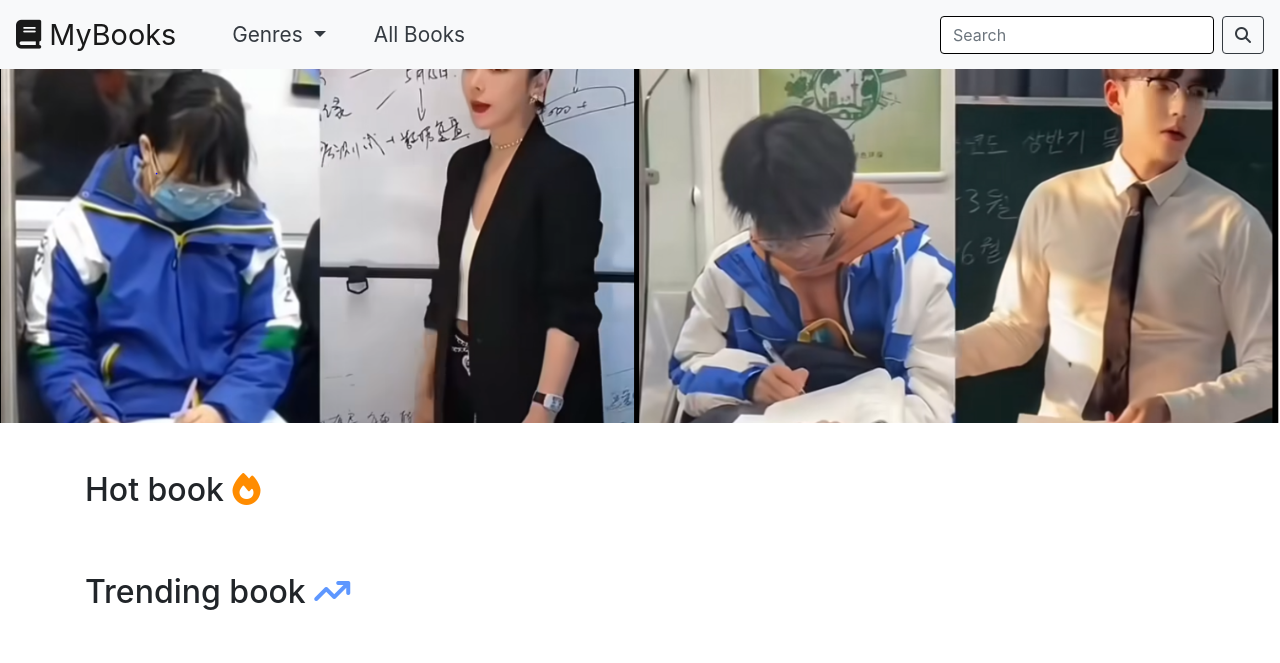
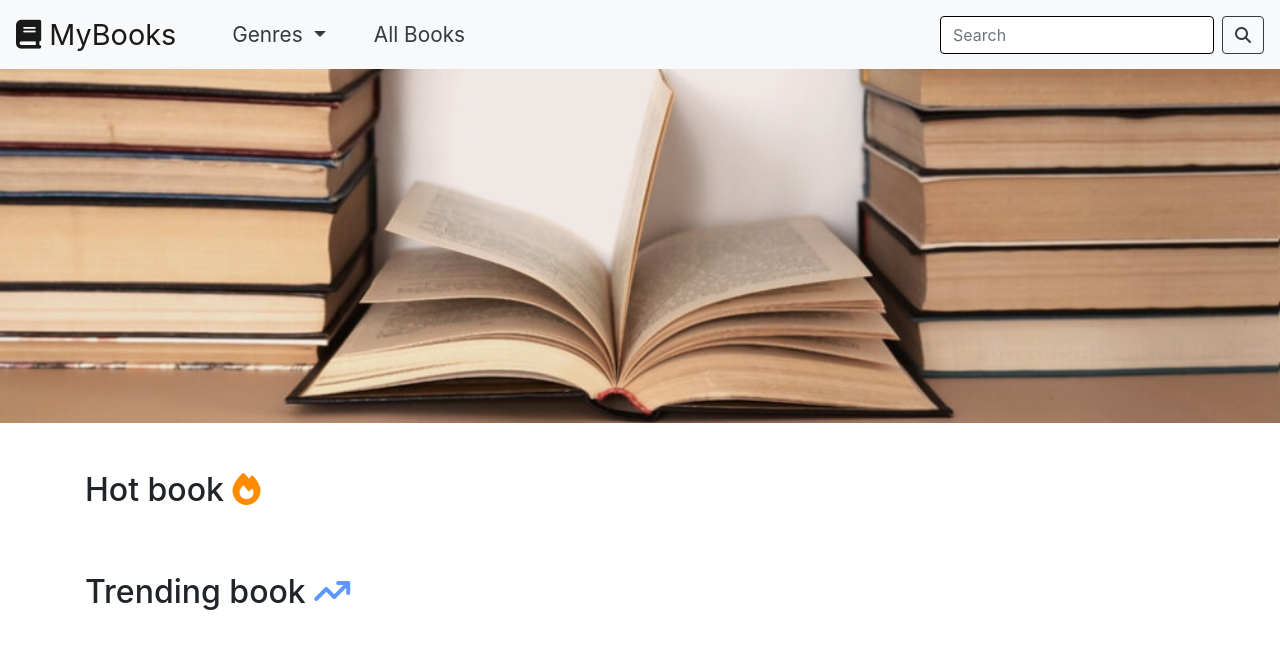
Before and after one commit to mhoang2004/my-book, a Flask app: page / in a window 1280 px wide. Shown: the top 663 px of the page. Run offline with Flask 3, Linux system fonts and the light colour scheme; data that the repository does not hold is empty; some libraries are stand-ins or nearby versions.

Commit message:
banner version 1

```diff
--- a/templates/home.html
+++ b/templates/home.html
@@ -1,6 +1,6 @@
 {% extends 'layout.html' %} {% block content %}
 
-<img src="../static/img/banner3.png" alt="banner" class="banner" />
+<img src="../static/img/banner.jpg" alt="banner" class="banner" />
 
 
 
```
